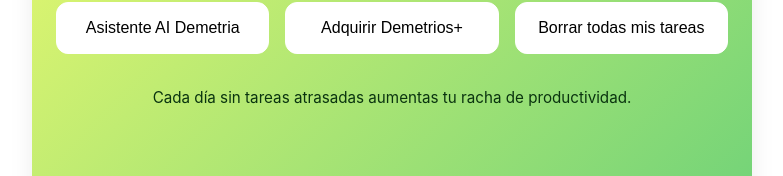
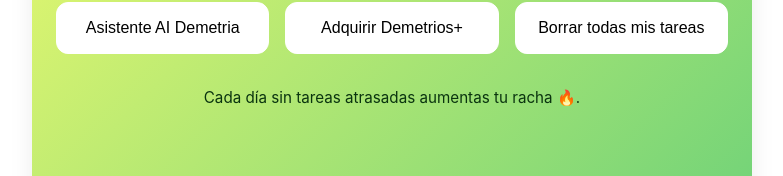
Before and after one commit to Santiago76945/taskmanager, a React (Vite) app: page /dashboard in a window 1280 px wide. Shown: the part 378-554 px from the top of the page, without its empty margins (248-1031 px from the left). Built offline with nearby package versions, Linux system fonts and the light colour scheme; no server answers; sample sign-in values are in the browser's storage.

Commit message:
testing netlify app

```diff
--- a/src/components/MainMenu.jsx
+++ b/src/components/MainMenu.jsx
@@ -176,7 +176,7 @@
             </nav>
 
             <p className="streak-tip">
-                Cada día sin tareas atrasadas aumentas tu racha de productividad.
+                Cada día sin tareas atrasadas aumentas tu racha 🔥.
             </p>
 
             <Popup isOpen={confirmOpen} onClose={() => setConfirmOpen(false)} title="Confirmar borrado de todas las tareas">
```
